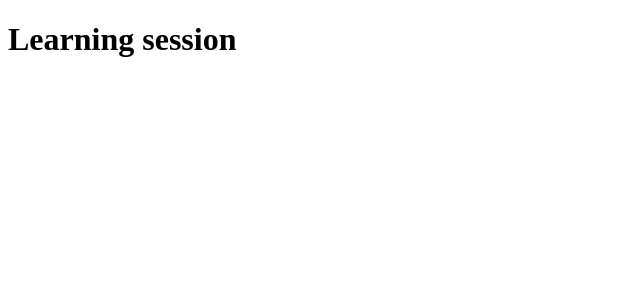
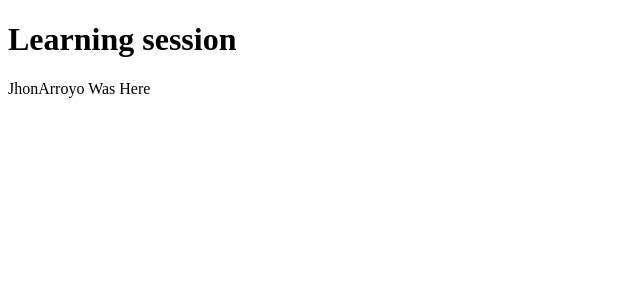
Before and after one commit to Naramatsu/crudwcontext, a React (Create React App) app: page / in a window 1280 px wide. Shown: the top 300 px of the page, without its empty margins (0-640 px from the left). Built offline with nearby package versions, Linux system fonts and the light colour scheme.

Commit message:
Jhon Was Here

```diff
--- a/src/App.js
+++ b/src/App.js
@@ -3,6 +3,7 @@ function App() {
   return (
     <div className="App">
       <h1>Learning session</h1>
+      <p>JhonArroyo Was Here</p>
     </div>
   );
 }
```
Also changed, not shown: 1 other file (tests, documents, lock files or other folders).
